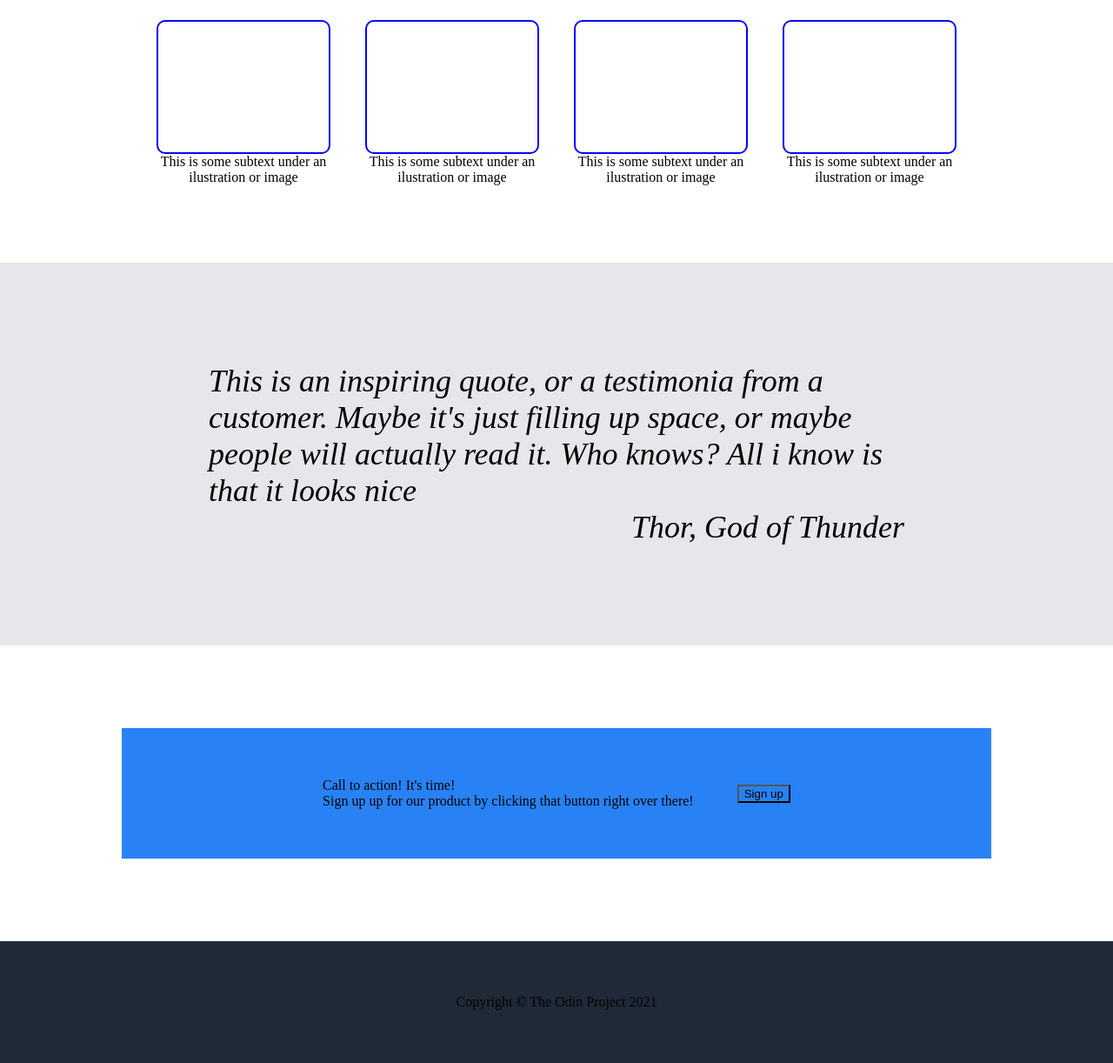
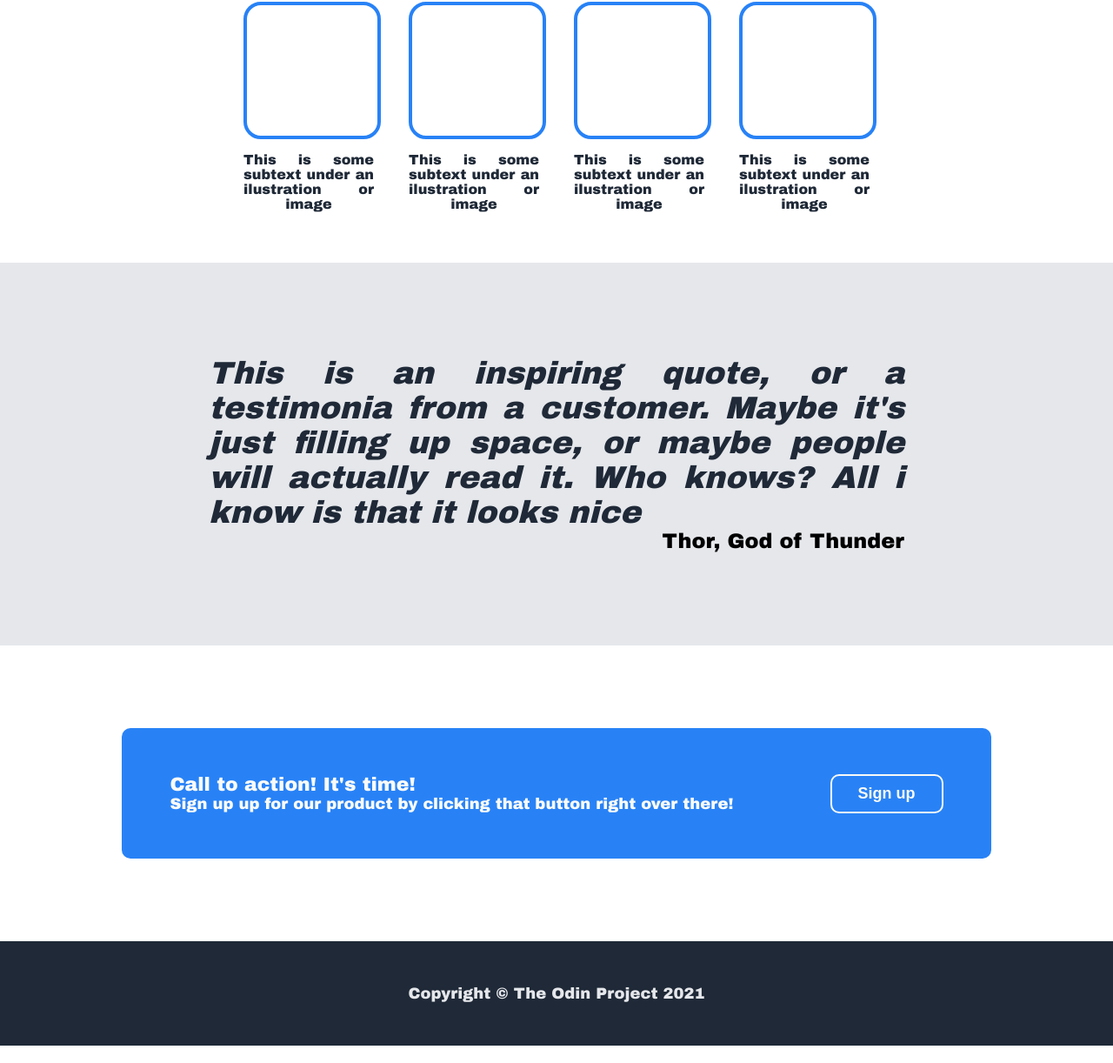
Before and after one commit to Techanis/Landing-page, a plain HTML site: page index.html in a window 1280 px wide. Shown: the part 578-1800 px from the top of the page at 87% size. Drawn offline with Linux system fonts and the light colour scheme.

Commit message:
Add colors and styles
Final version of the page, added some font colors and changed font size
Rounded corners of call to action box and resize containers.
Final version

```diff
--- a/index.html
+++ b/index.html
@@ -33,7 +33,7 @@
             </div>
         </div>
         <div class="container2">
-            <div class="information-header">Some random information.</div>
+            <div class="information-header">Some random information</div>
             <div class="card-container">
                 <div class="card">
                     <div class="card-image"></div>
--- a/style.css
+++ b/style.css
@@ -5,6 +5,8 @@ body {
     display: flex;
     flex-direction: column;
     margin: 0px;
+    font-family: 'Arial Black', Helvetica, sans-serif;
+    text-justify: inter-word;
 }
 
 .container1, .container2, .container3, .subscribe, .footer {
@@ -41,6 +43,7 @@ body {
 
 .header-logo {
     font-size: 24px;
+    font-weight: bold;
     color: #F9FAF8;
 }
 
@@ -54,7 +57,7 @@ ul {
 
 a {
     text-decoration: none;
-    color: white;
+    color: #E5E7EB;
 }
 
 /* ----------------------------------- */
@@ -62,11 +65,16 @@ a {
 .hero-logo-container {
     display: flex;
     margin: auto;
-
 }
 
 .hero-container {
+    display: flex;
+    flex-direction: column;
     flex: 1;
+    justify-content: center;
+    align-items: flex-start;
+    gap: 10px;
+    color: #E5E7EB;
 }
 
 .hero {
@@ -77,6 +85,12 @@ a {
 
 button {
     background-color: #2882F6;
+    padding: 10px 30px;;
+    border-radius: 10px;
+    border: none;
+    color: #F9FAF8;
+    font-size: 18px;
+    font-weight: bold;
 }
 
 .logo-container {
@@ -93,8 +107,10 @@ button {
 
 .container2 {
     flex-direction: column;
-    gap: 30px;
+    gap: 40px;
     height: 400px;
+    /* justify-content: flex-end; */
+    align-items: center;
 }
 
 .information-header {
@@ -106,18 +122,24 @@ button {
 .card-container {
     display: flex;
     gap: 40px;
+    justify-content: space-between;
 }
 
 .card {
-    width: 200px;
-    text-align: center;
+    display: flex;
+    width: 150px;
+    flex-direction: column;
+    gap: 15px;
+    text-align: justify;
+    text-align-last: center;
+    color: #1f2937;
 }
 
 .card-image {
-    width: 150x;
+    width: 150px;
     height: 150px;
-    border: 2px solid blue;
-    border-radius: 10px;
+    border: 4px solid #2882F6;
+    border-radius: 20px;
 }
 
 /* ----------------------------------- */
@@ -130,13 +152,21 @@ button {
 
 .container3-box {
     width: 800px;
+
+}
+
+.quote {
     font-size: 36px;
     font-weight: 300;
     font-style: italic;
+    text-align: justify;
+    color: #1f2937;
 }
 
 .autor {
     text-align: right;
+    font-weight: 900;
+    font-size: 24px;
 }
 
 /* ----------------------------------- */
@@ -150,16 +180,31 @@ button {
 .subscribe-box {
     width: 1000px;
     display: flex;
-    justify-content: center;
+    justify-content: space-around;
     align-items: center;
-    gap: 50px;
     background-color: #2882F6;
+    border-radius: 10px;
     height: 150px;
+    color: #F9FAF8;
+    font-size: 18px;
+}
+
+.text-subscribe {
+    font-size: 22px;
+    font-weight: bold;
+}
+
+.subscribe button {
+    border:#F9FAF8;
+    border: 2px solid #F9FAF8;
+    /* border-radius: 20px; */
 }
 
 /* ----------------------------------- */
 
 .footer{
-    height: 100px;
+    height: 80px;
     background-color: #1f2937;
+    color:#E5E7EB;
+    font-size: 18px;
 }
```
